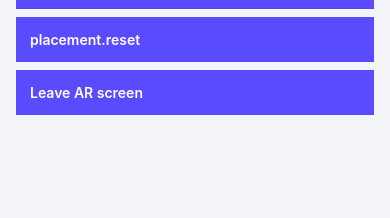
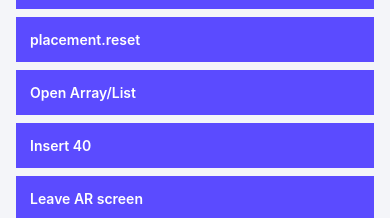
Before and after one commit to henryikediego/mart_prog, a React Native app in the folder apps/loci-mobile/: screen / in a window 390 px wide. Shown: the part 325-543 px from the top of the page. Built offline with nearby package versions, Linux system fonts and the light colour scheme.

Commit message:
Add temporary Array List test controls

```diff
--- a/apps/loci-mobile/App.tsx
+++ b/apps/loci-mobile/App.tsx
@@ -78,6 +78,22 @@ export default function App() {
         <Pressable onPress={() => sendToUnity('placement.reset')} style={btn}>
           <Text style={btnText}>placement.reset</Text>
         </Pressable>
+        <Pressable
+          onPress={() => sendToUnity('topic.open', {topicId: 'array_list'})}
+          style={btn}>
+          <Text style={btnText}>Open Array/List</Text>
+        </Pressable>
+        <Pressable
+          onPress={() =>
+            sendToUnity('topic.action', {
+              topicId: 'array_list',
+              action: 'Insert',
+              value: '40',
+            })
+          }
+          style={btn}>
+          <Text style={btnText}>Insert 40</Text>
+        </Pressable>
         <Pressable onPress={() => setShowAR(s => !s)} style={btn}>
           <Text style={btnText}>{showAR ? 'Leave AR screen' : 'Back to AR screen'}</Text>
         </Pressable>
```
